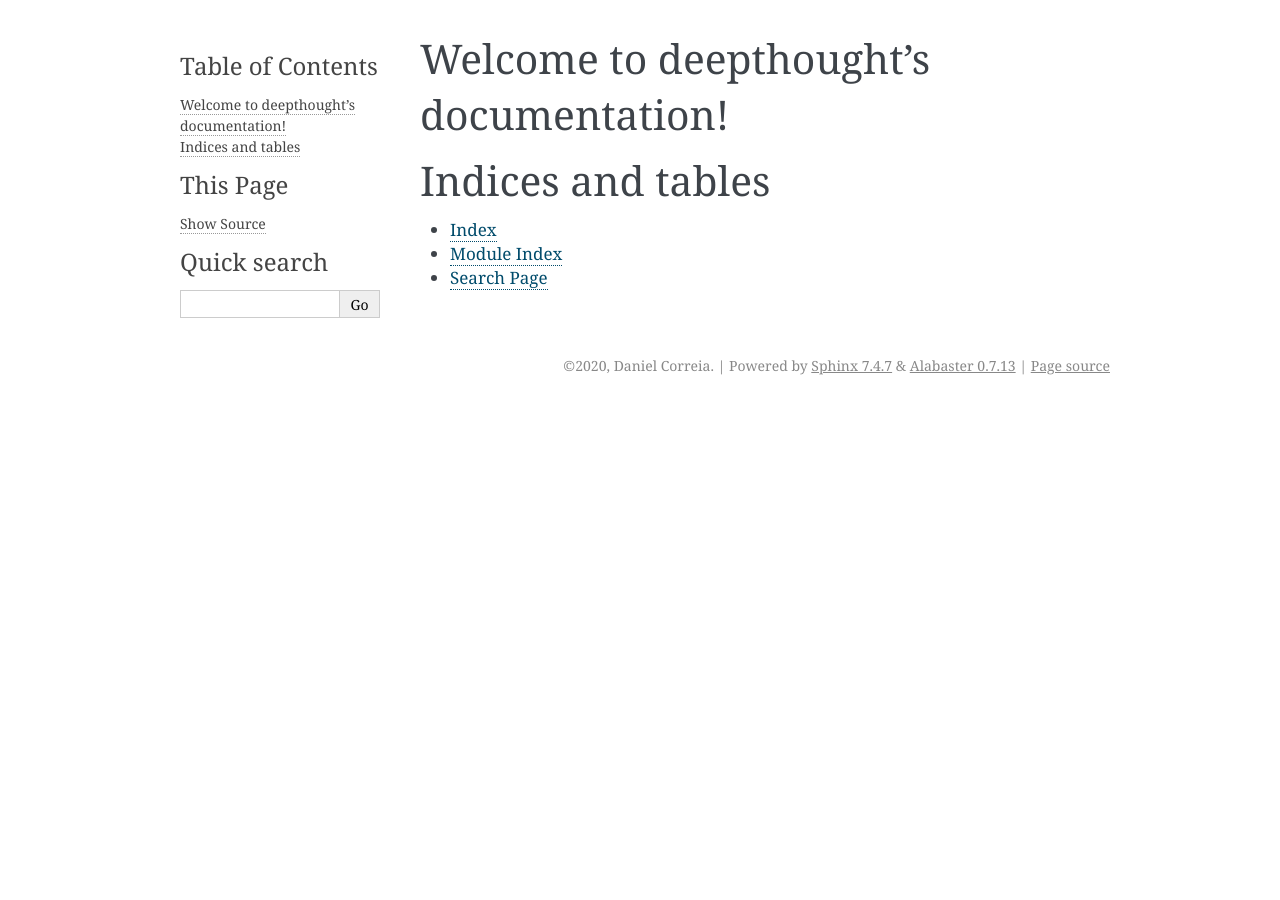
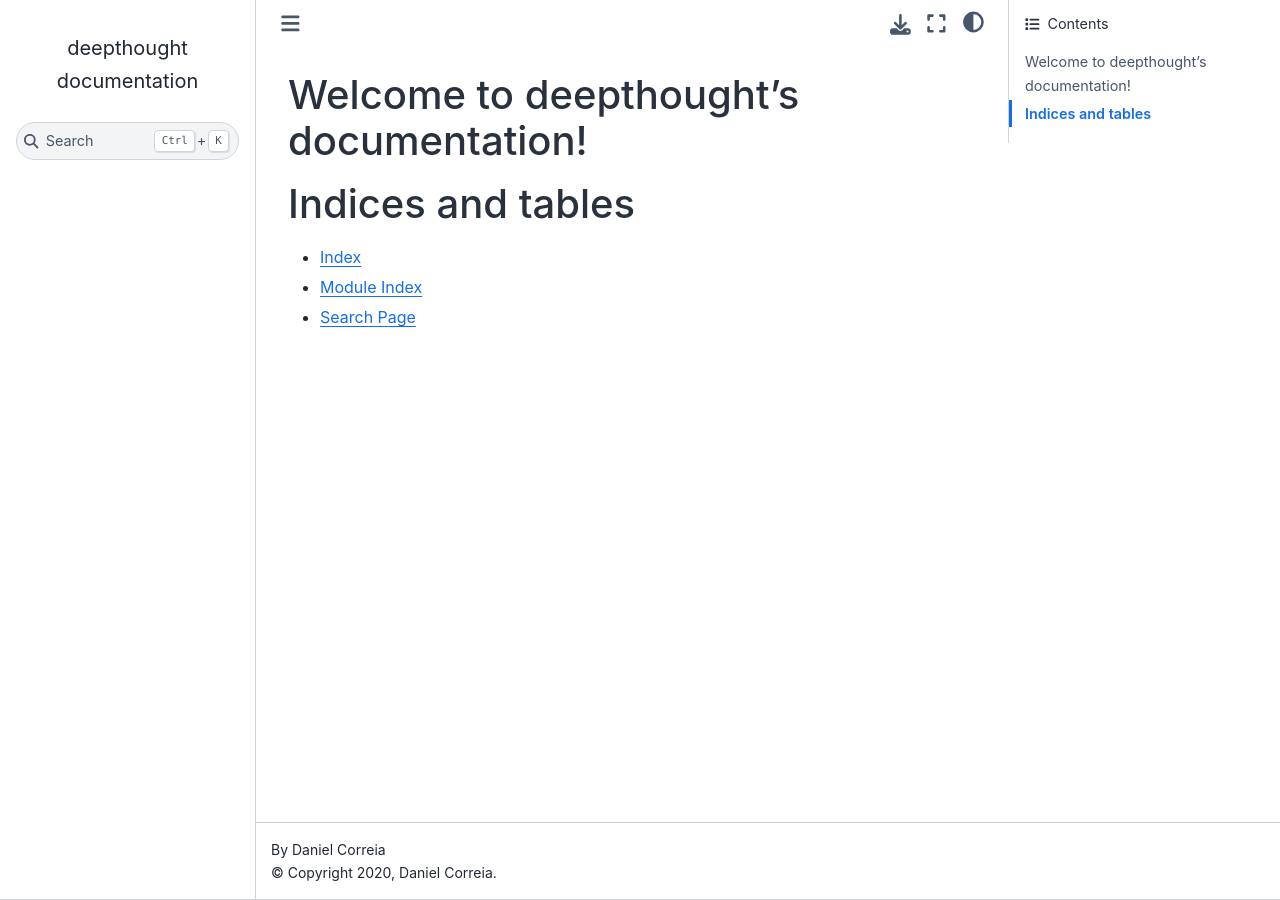
Before and after one commit to DanReia/deepthought, a Sphinx documentation site: the page built from docs/source/index.rst, in a window 1280 px wide. Built offline with Sphinx 7.4.7 and the Sphinx Book theme 1.1.4, drawn with Linux system fonts in a browser that asks for light colours.

Commit message:
sphinx book theme

```diff
--- a/docs/source/conf.py
+++ b/docs/source/conf.py
@@ -44,9 +44,9 @@ exclude_patterns = []
 # The theme to use for HTML and HTML Help pages.  See the documentation for
 # a list of builtin themes.
 #
-html_theme = 'alabaster'
+html_theme = "sphinx_book_theme"
 
 # Add any paths that contain custom static files (such as style sheets) here,
 # relative to this directory. They are copied after the builtin static files,
 # so a file named "default.css" will overwrite the builtin "default.css".
-html_static_path = ['_static']
+# html_static_path = ['_static']
--- /dev/null
+++ b/pyproject.toml
@@ -0,0 +1,3 @@
+# pyproject.toml
+[build-system]
+requires = ["setuptools>=42", "wheel", "setuptools_scm[toml]>=3.4"]
```
